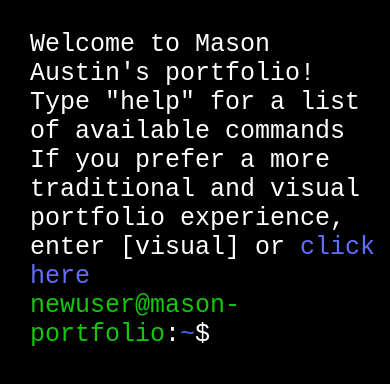
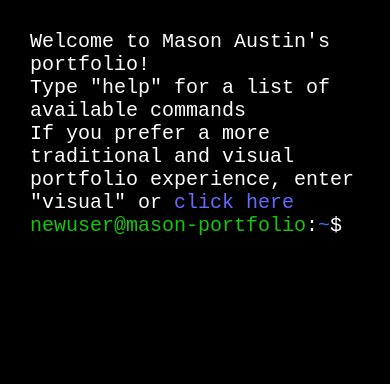
Before and after one commit to masonaustin42/terminal-portfolio, a React (Vite) app: page / in a window 390 px wide. Shown: the top 384 px of the page. Built offline with nearby package versions, Linux system fonts and the light colour scheme.

Commit message:
add click-capture container and update phrasing of some commands

```diff
--- a/src/App.tsx
+++ b/src/App.tsx
@@ -24,8 +24,7 @@ const App: FC = () => {
 
   return (
     <div
-      className="App"
-      id="App"
+      id="click-capture"
       onClickCapture={() => {
         const input = document.getElementById("command-input");
         if (input) {
@@ -33,6 +32,7 @@ const App: FC = () => {
         }
       }}
     >
+      <div className="App" id="App">
         <Output output={output} />
         <Input
           output={output}
@@ -45,6 +45,7 @@ const App: FC = () => {
           assignUsername={assignUsername}
         />
       </div>
+    </div>
   );
 };
 
--- a/src/ExecCommand.ts
+++ b/src/ExecCommand.ts
@@ -22,7 +22,7 @@ const executeCommand = (command: string, assignUsername: Function) => {
         case "linkedin":
           return `${args[1]}: opens a link to my ${args[1]}`;
         default:
-          return `Enter help [command] for more information on a specific command
+          return `Enter "help [command]" for more information on a specific command
           Available commands:
           about
           clear
@@ -70,7 +70,7 @@ const executeCommand = (command: string, assignUsername: Function) => {
       window.open("https://masonaustin42.github.io/", "_blank");
       return "opening visual portfolio...";
     default:
-      return "Command not found, please type 'help' for a list of available commands";
+      return `Command not found, please type "help" for a list of available commands`;
   }
 };
 
--- a/src/Output.tsx
+++ b/src/Output.tsx
@@ -31,7 +31,7 @@ const Output: FC<Props> = ({ output }) => {
                 <p>Type "help" for a list of available commands</p>
                 <p>
                   If you prefer a more traditional and visual portfolio
-                  experience, enter [visual] or{" "}
+                  experience, enter "visual" or{" "}
                   <a target="_blank" href="https://masonaustin42.github.io/">
                     click here
                   </a>
@@ -47,20 +47,20 @@ const Output: FC<Props> = ({ output }) => {
                   Hello! I'm Mason, a software engineer based in Seattle,
                   Washington. I was born and raised as a musician, playing the
                   piano since I can remember. My journey after high school led
-                  me to pursue Audio Engineering at UW, delving into the
-                  intricate world of sound. After that I transitioned into the
-                  role of an Electrician and Audio Visual Technician, honing my
-                  skills in speaker installations, TV setups, and intricate
-                  cable work. I was then promoted to the role of programming and
-                  fine-tuning audio DSP systems, configuring AV networks, and
-                  delving into lua scripting. Scripting was my favorite part of
-                  this promotion, although it unfortunately wasn't the focal
-                  point of my job.
+                  me to pursue Audio Engineering at the University of
+                  Washington, delving into the intricate world of sound. After
+                  that I transitioned into the role of an Electrician and Audio
+                  Visual Technician, honing my skills in speaker installations,
+                  TV setups, and intricate cable work. I was then promoted to
+                  the role of programming and fine-tuning audio DSP systems,
+                  configuring AV networks, and delving into lua scripting.
+                  Scripting was my favorite part of this promotion, although it
+                  unfortunately wasn't the focal point of my job.
                 </p>
                 <br />
                 <p>
                   Seeking a more code-centric environment, I made the leap to
-                  App Academy, a 6 month coding bootcamp. Here, I engaged in
+                  App Academy, a 6 month coding boot camp. Here, I engaged in
                   diverse projects, among them a collaborative effort involving
                   the development of an UberEats clone. Our team, comprising
                   myself and three peers, crafted a responsive web application
--- a/src/index.css
+++ b/src/index.css
@@ -54,3 +54,20 @@ body {
   min-height: 100vh;
   background-color: black;
 }
+
+#click-capture {
+  position: absolute;
+  top: 0;
+  left: 0;
+  width: 100%;
+  height: 100%;
+  z-index: 1;
+}
+
+@media (max-width: 768px) {
+  input,
+  p,
+  a {
+    font-size: 20px;
+  }
+}
```
Lines whose indentation alone changed are shown as unchanged.
